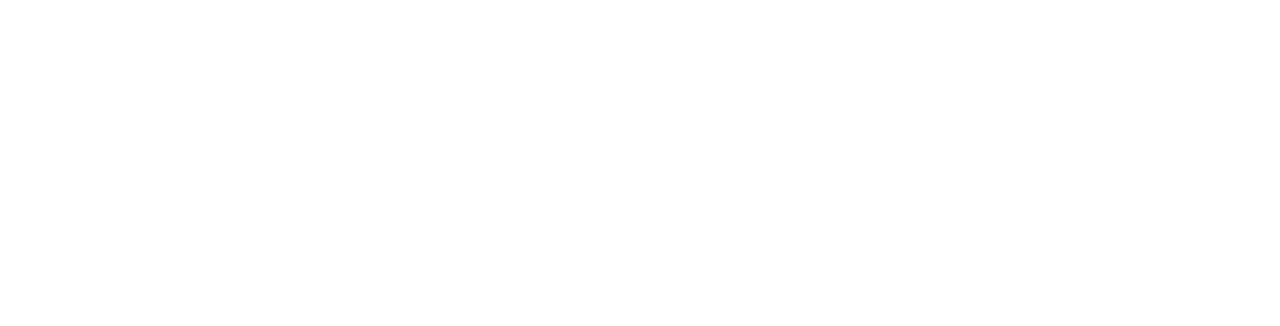
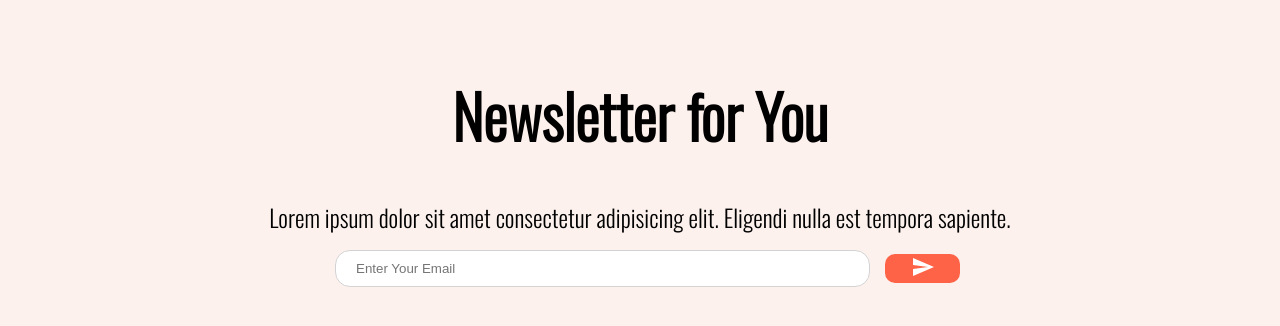
Before and after one commit to DanteThuta/react_shoppingcart, a React (Create React App) app: page / in a window 1280 px wide. Shown: the part 2318-2644 px from the top of the page. Before the commit the page ends 2236 px from the top, so only its background shows below. Built offline with nearby package versions, Linux system fonts and the light colour scheme.

Commit message:
Newsletter Section Complete

```diff
--- /dev/null
+++ b/src/components/Newsletter.jsx
@@ -0,0 +1,67 @@
+import styled from "styled-components";
+import { Send } from "@material-ui/icons";
+
+const Container = styled.div`
+  height: 60vh;
+  display: flex;
+  justify-content: center;
+  align-items: center;
+  flex-direction: column;
+
+  background-color: #fcf1ed;
+  /* margin: 0 20px; */
+`;
+const Title = styled.h1`
+  font-size: 60px;
+  font-weight: bold;
+`;
+const Desc = styled.div`
+  font-size: 24px;
+  margin-bottom: 15px;
+`;
+const InputContainer = styled.div`
+  width: 50%;
+  display: flex;
+  justify-content: center;
+  align-items: center;
+`;
+const Input = styled.input`
+  flex: 8;
+  padding: 10px;
+
+  border: 1px solid lightgray;
+  border-radius: 15px;
+  margin: 0 15px;
+  padding-left: 20px;
+`;
+
+const Button = styled.button`
+  flex: 1;
+  background-color: tomato;
+  color: white;
+  border: 0;
+  border-radius: 10px;
+
+  cursor: pointer;
+`;
+
+const Newsletter = () => {
+  return (
+    <Container>
+      <Title>Newsletter for You</Title>
+      <Desc>
+        Lorem ipsum dolor sit amet consectetur adipisicing elit. Eligendi nulla
+        est tempora sapiente.
+      </Desc>
+
+      <InputContainer>
+        <Input placeholder="Enter Your Email"></Input>
+        <Button>
+          <Send />
+        </Button>
+      </InputContainer>
+    </Container>
+  );
+};
+
+export default Newsletter;
--- a/src/pages/Home.jsx
+++ b/src/pages/Home.jsx
@@ -4,6 +4,7 @@
 import Slider from "../components/Slider";
 import Categories from "../components/Categories";
 import Products from "../components/Products";
+import Newsletter from "../components/Newsletter";
 
 function Home() {
   return (
@@ -13,6 +14,7 @@
       <Slider />
       <Categories />
       <Products />
+      <Newsletter />
     </div>
   );
 }
```
